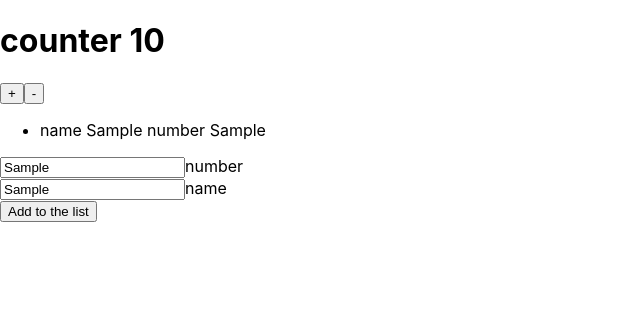
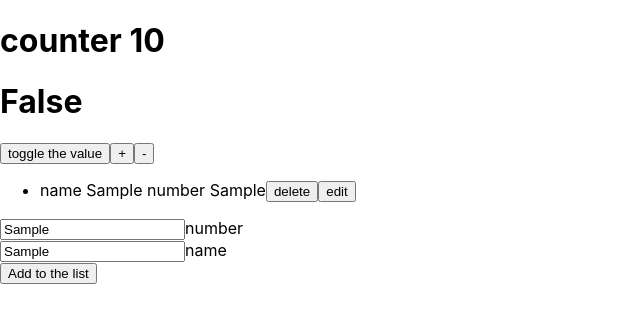
Before and after one commit to Tuwaiq-NET01/HW_Week11_Day01_React_Redux, a React (Create React App) app: page / in a window 1280 px wide. Both pictures are taken after typing "Sample", "Sample" into the empty fields and a click on the input "Add to the list". Shown: the top 322 px of the page, without its empty margins (0-640 px from the left). Built offline with nearby package versions, Linux system fonts and the light colour scheme.

Commit message:
edit and delete

```diff
--- a/src/App.js
+++ b/src/App.js
@@ -1,11 +1,18 @@
 import { useSelector, useDispatch } from 'react-redux'
-import { increment, decrement, contactAdded } from './action';
+import { increment, decrement, contactAdded, toggle , editItem,deleteItem} from './action';
 import { useState } from 'react'
 
 function App() {
   const counter = useSelector(state => state.counter)
   const contactlist = useSelector(state => state.contactlist)
+
+  const isOn  = useSelector(state=>state.isOn)
   const [phone, setPhone] = useState({})
+
+  const [edit,setEdit] = useState({})
+  const [isEdit,setIsEdit]= useState(false)
+  const [showForm, setShowForm]= useState(false)
+
   const dispatch = useDispatch();
   const handelChange = (event) => {
     const att = event.target.name
@@ -15,6 +22,7 @@ function App() {
     console.log("updatedValue", updatedValue);
     setPhone(updatedValue)
 
+
   }
 
 
@@ -22,21 +30,76 @@ function App() {
     event.preventDefault()
     dispatch(contactAdded(phone))
   }
+
+  const handelEdit = (event)=>{
+    const att = event.target.name
+    const value = event.target.value
+    const updatedValue = { ...edit}
+    updatedValue[att] = value
+    console.log("updatedValue", updatedValue);
+    setEdit(updatedValue)
+  }
+
+  const EditSubmit = (event) => {
+    event.preventDefault()
+    dispatch(editItem(edit))
+  }
   return (
     <div >
       <h1>counter {counter}</h1>
 
+      {isOn? <h1>True</h1>:<h1>False</h1>}
+
+      <button onClick={() => dispatch(toggle())}>toggle the value</button>
       <button onClick={() => dispatch(increment(2))}>+</button>
       <button onClick={() => dispatch(decrement())}>-</button>
 
       <ul>{contactlist.map((item, index) => {
         return (
           <div key={index}>
-            <li>name {item.name} number {item.number}</li>
+            <li>
+              name {item.name} number {item.number}
+              <button onClick={()=>dispatch(deleteItem())}>delete</button>
+              <button onClick={()=>{
+                setIsEdit((event)=>!event)
+                setEdit(item)
+                setShowForm((event)=>!event)
+              }
+
+                }>edit</button>
+            </li>
+            {showForm && isEdit && editItem.id == item.id ?
+
+                <div>
+
+                  <form onSubmit={EditSubmit}>
+                  <label>
+                    <input type="text" name="number" onChange={handelEdit} />
+                  number</label>
+                    <br />
+                  <label>
+                    <input type="text" name="name" onChange={handelEdit} />
+                  name</label>
+                    <br />
+                  <div>
+                    <input type="submit" value="Edit"/>
+                  </div>
+                </form>
+
+            </div>
+            :null}
+
+
+
+
+
+
 
           </div>
         )
       })}</ul>
+
+
 
       <form onSubmit={handelSubmit}>
         <label>
--- a/src/action/index.js
+++ b/src/action/index.js
@@ -15,3 +15,24 @@ export const contactAdded = (arg) => {
         payload: arg
     }
 }
+
+export const toggle =()=>{
+    return{
+        type: "toggle",
+
+    }
+}
+
+export const deleteItem = (id)=>{
+    return{
+        type: "deleteItem",
+        payload:id
+    }
+}
+
+export const editItem = (arg)=>{
+    return{
+        type:"editItem",
+        payload:arg
+    }
+}
--- a/src/index.js
+++ b/src/index.js
@@ -8,6 +8,7 @@ import allReducers from './reducers'
 import { Provider } from 'react-redux';
 const initialState = {
   counter: 10,
+
 }
 
 const store = createStore(
--- a/src/reducers/contactlist.js
+++ b/src/reducers/contactlist.js
@@ -5,9 +5,20 @@ export default function contactlist(state = [], action) {
                 ...state, {
                     number: action.payload.number,
                     name: action.payload.name,
-
                 }
             ]
+        case "deleteItem":
+            return state.filter(({id})=> id !==action.payload)
+
+        case "editItem":
+            return state.map((item,index)=> {
+                if(item.id == action.payload.id){
+                    return action.payload
+                }
+                else{
+                    return item
+                }
+            })
         default:
             return state
     }
--- a/src/reducers/index.js
+++ b/src/reducers/index.js
@@ -2,6 +2,7 @@
 import counterReducer from "./counter"
 import loggedReducer from './isLogged'
 import contactlist from './contactlist'
+import isOn from './isOn'
 
 import { combineReducers } from 'redux'
 
@@ -9,7 +10,7 @@ const allReducers = combineReducers({
     counter: counterReducer,
     logged: loggedReducer,
     contactlist,
-
+    isOn,
 
 })
 
--- /dev/null
+++ b/src/reducers/isOn.js
@@ -0,0 +1,10 @@
+const isOn = (state = false, action)=>{
+    switch (action.type){
+        case "toggle":
+            return !state
+        default:
+            return state
+    }
+}
+
+export default isOn;
```
Also changed, not shown: src/reducers/isEdit.js (added, +10 -0 lines).
